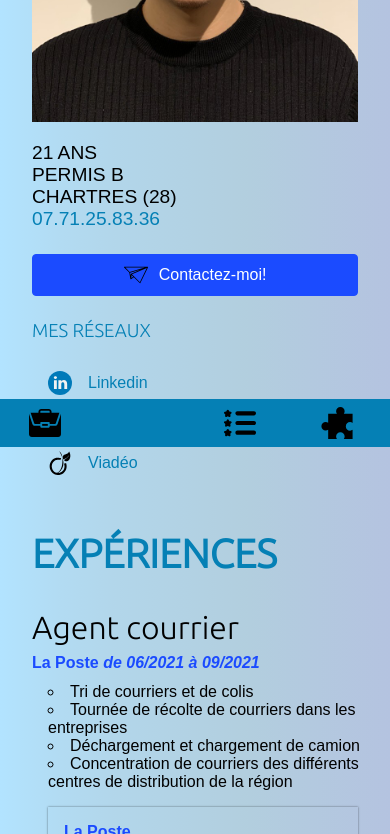
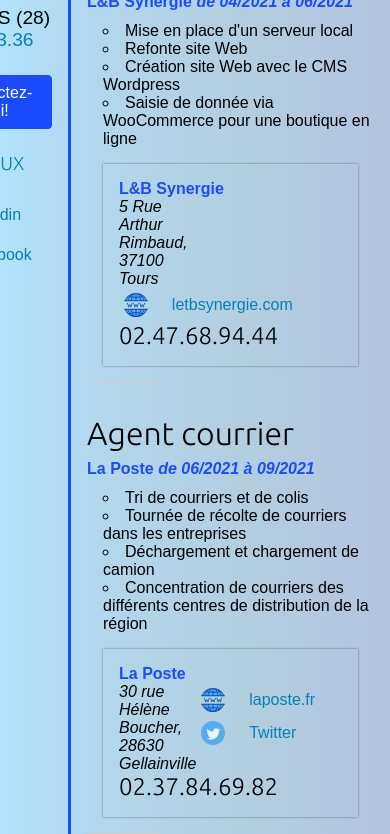
Before and after one commit to mxmlegoff/mxmlegoff.github.io, a plain HTML site: page index.html in a window 390 px wide. Shown: the part 397-1231 px from the top of the page. Drawn offline with Linux system fonts and the light colour scheme.

Commit message:
Add files via upload

```diff
--- a/assets/css/style.css
+++ b/assets/css/style.css
@@ -26,7 +26,7 @@
 body{
     font-family: Arial, sans-serif;
     background: rgb(0,164,255);
-    background: linear-gradient(90deg, rgba(0,164,255,0.3) 0%, rgba(0,137,214,0.3) 15%, rgba(0,120,187,0.3) 29%, rgba(0,94,147,0.3) 63%, rgba(7,56,152,0.3) 100%);
+background: linear-gradient(90deg, rgba(0,164,255,0.3) 0%, rgba(0,137,214,0.3) 15%, rgba(0,120,187,0.3) 29%, rgba(0,94,147,0.3) 63%, rgba(7,56,152,0.3) 100%);
 }
 
 ul{
@@ -182,13 +182,13 @@
 }
 
 /* MENU */
-.menu-sticky{
+ nav{
      position: fixed;
      top: 10rem;
      right: 0;
  }
 
- .menu-sticky-item{
+ .menu-sticky-items{
      list-style: none inside;
      margin: 0;
      position: relative;
@@ -400,86 +400,3 @@
 .informatique:after{
     background-image: url(../images/ordinateur.svg);
 }
-
-/* RESPONSIVE DESIGN */
-@media screen and (max-width:30rem) {
-    .main{
-        flex-basis: 100%;
-    }
-
-    .aside{
-        flex-basis: 100%;
-        border-right: none;
-    }
-
-    .main-container{
-        flex-direction: column-reverse;
-    }
-
-    .menu-sticky-text{
-        display: none;
-    }
-
-    .menu-sticky-link{
-        background-color: #0580B5;
-        justify-content: center;
-        padding:0;
-    }
-
-    .header{
-        margin: 1rem 2rem 1rem 2rem;
-    }
-
-    .content{
-        margin-top: 3rem;
-    }
-}
-
-@media screen and (max-width:50rem) {
-    .main{
-        flex-basis: 65%;
-    }
-
-    .aside{
-        flex-basis: 35%;
-    }
-
-    .informations-employer-details{
-        flex-basis: 100%;
-    }
-
-    .informations-employer-details-link{
-        margin-bottom: 1rem;
-        padding-left: 0;
-    }
-
-    .progress-container{
-        width: 100%;
-        margin-bottom: 2rem;
-    }
-
-    .informations-competences{
-        flex-wrap: wrap;
-    }
-
-    .menu-sticky{
-        bottom:0;
-        top: auto;
-        width: 100%;
-    }
-
-    .menu-sticky-items{
-        display: flex;
-        margin: 0;
-    }
-
-    .menu-sticky-link{
-        position: initial;
-        width: 100%;
-        color: #fff;
-    }
-
-    .menu-sticky-item{
-        flex-basis: 25%;
-    }
-}
--- a/index.html
+++ b/index.html
@@ -18,12 +18,12 @@
         </div>
     </header>
 
-        <nav class="menu-sticky">
-           <ul class="menu-sticky-items">
-               <li class="menu-sticky-item"><a class="menu-sticky-link" href="#section-experiences" title="Expériences"><span class="menu-sticky-icon menu-sticky-icon-experiences"></span><span class="menu-sticky-text">Expériences</span></a></li>
-               <li class="menu-sticky-item"><a class="menu-sticky-link" href="#section-formations" title="Formations"><span class="menu-sticky-icon menu-sticky-icon-formations"></span><span class="menu-sticky-text">Formations</span></a></li>
-               <li class="menu-sticky-item"><a class="menu-sticky-link" href="#section-competences" title="Compétences"><span class="menu-sticky-icon menu-sticky-icon-competences"></span><span class="menu-sticky-text">Compétences</span></a></li>
-               <li class="menu-sticky-item"><a class="menu-sticky-link" href="#section-loisirs" title="Loisirs"><span class="menu-sticky-icon menu-sticky-icon-loisirs"></span><span class="menu-sticky-text">Loisirs</span></a></li>
+        <nav>
+           <ul>
+               <li class="menu-sticky-items"><a class="menu-sticky-link" href="#section-experiences" title="Expériences"><span class="menu-sticky-icon menu-sticky-icon-experiences"></span>Expériences</a></li>
+               <li class="menu-sticky-items"><a class="menu-sticky-link" href="#section-formations" title="Formations"><span class="menu-sticky-icon menu-sticky-icon-formations"></span>Formations</a></li>
+               <li class="menu-sticky-items"><a class="menu-sticky-link" href="#section-competences" title="Compétences"><span class="menu-sticky-icon menu-sticky-icon-competences"></span>Compétences</a></li>
+               <li class="menu-sticky-items"><a class="menu-sticky-link" href="#section-loisirs" title="Loisirs"><span class="menu-sticky-icon menu-sticky-icon-loisirs"></span>Loisirs</a></li>
            </ul>
         </nav>
 
@@ -34,6 +34,30 @@
                 <h2 class="informations-title" id="section-experiences">Expériences</h2>
 
                             <!--Première expérience-->
+                    <article class="informations-details">
+                        <h3 class="informations-details-title">Stagiaire développement Web</h3>
+                        <p class="informations-details-employer">L&B Synergie <span class="informations-details-date">de 04/2021 à 06/2021</span></p>
+                        <ul>
+                            <li>Mise en place d'un serveur local</li>
+                            <li>Refonte site Web</li>
+                            <li>Création site Web avec le CMS Wordpress</li>
+                            <li>Saisie de donnée via WooCommerce pour une boutique en ligne</li>
+                        </ul>
+                        <aside class="informations-employer">
+                            <p class="informations-employer-name">L&B Synergie</p>
+
+                            <div class="informations-employer-details">
+                                <address>5 Rue Arthur Rimbaud, 37100 Tours</address>
+                            </div>
+                            <div class="informations-employer-details">
+                                <a class="informations-employer-details-link informations-employer-details-link-website" href="https://letb-synergie.com/" title="letbsynergie.com" target="_blank">letbsynergie.com</a>
+                            </div>
+                            <div class="informations-employer-details">
+                                <a class="informations-employer-details-phone" href="tel:0237846982" title="numero-telephone" target="_blank">02.47.68.94.44</a>
+                            </div>
+                        </aside>
+                    </article>
+
                     <article class="informations-details">
                         <h3 class="informations-details-title">Agent courrier</h3>
                         <p class="informations-details-employer">La Poste <span class="informations-details-date">de 06/2021 à 09/2021</span></p>
@@ -153,8 +177,9 @@
                 <h2 class="informations-title" id="section-competences">Compétences</h2>
                     <h3 class="informations-details-title">Compétences Web</h3>
                         <p class="informations-competences">HTML<span class="progress-container"><span class="progress-bar" style="width: 95%;"></span></span></p>
-                        <p class="informations-competences">CSS<span class="progress-container"><span class="progress-bar" style="width: 80%;"></span></span></p>
-                        <p class="informations-competences">JavaScript<span class="progress-container"><span class="progress-bar" style="width: 50%;"></span></span></p>
+                        <p class="informations-competences">CSS<span class="progress-container"><span class="progress-bar" style="width: 85%;"></span></span></p>
+                        <p class="informations-competences">JavaScript<span class="progress-container"><span class="progress-bar" style="width: 60%;"></span></span></p>
+                        <p class="informations-competences">PHP<span class="progress-container"><span class="progress-bar" style="width: 50%;"></span></span></p>
                         <p class="informations-competences">Wordpress<span class="progress-container"><span class="progress-bar" style="width: 85%;"></span></span></p>
                     <h3 class="informations-details-title">Compétences informatiques</h3>
                         <p class="informations-competences">Word<span class="progress-container"><span class="progress-bar" style="width: 95%;"></span></span></p>
@@ -186,9 +211,8 @@
                 <a href="mailto:mxmlegoff@gmail.com" title="contact" class="aside-contact">Contactez-moi!</a>
                 <h3 class="aside-title">Mes réseaux</h3>
                 <ol class="aside-networks">
-                    <li><a class="aside-networks-link aside-networks-link-linkedin" href="https://www.linkedin.com/in/maxime-le-goff-733592203/">Linkedin</a></li>
-                    <li><a class="aside-networks-link aside-networks-link-facebook" href="https://www.facebook.com/maxime.legoff.731/">Facebook</a></li>
-                    <li><a class="aside-networks-link aside-networks-link-viadeo" href="#">Viadéo</a></li>
+                    <li><a class="aside-networks-link aside-networks-link-linkedin" href="https://www.linkedin.com/in/maxime-le-goff-733592203/" target="_blank">Linkedin</a></li>
+                    <li><a class="aside-networks-link aside-networks-link-facebook" href="https://www.facebook.com/maxime.legoff.731/" target="_blank">Facebook</a></li>
                 </ol>
         </aside>
     </main>
```
